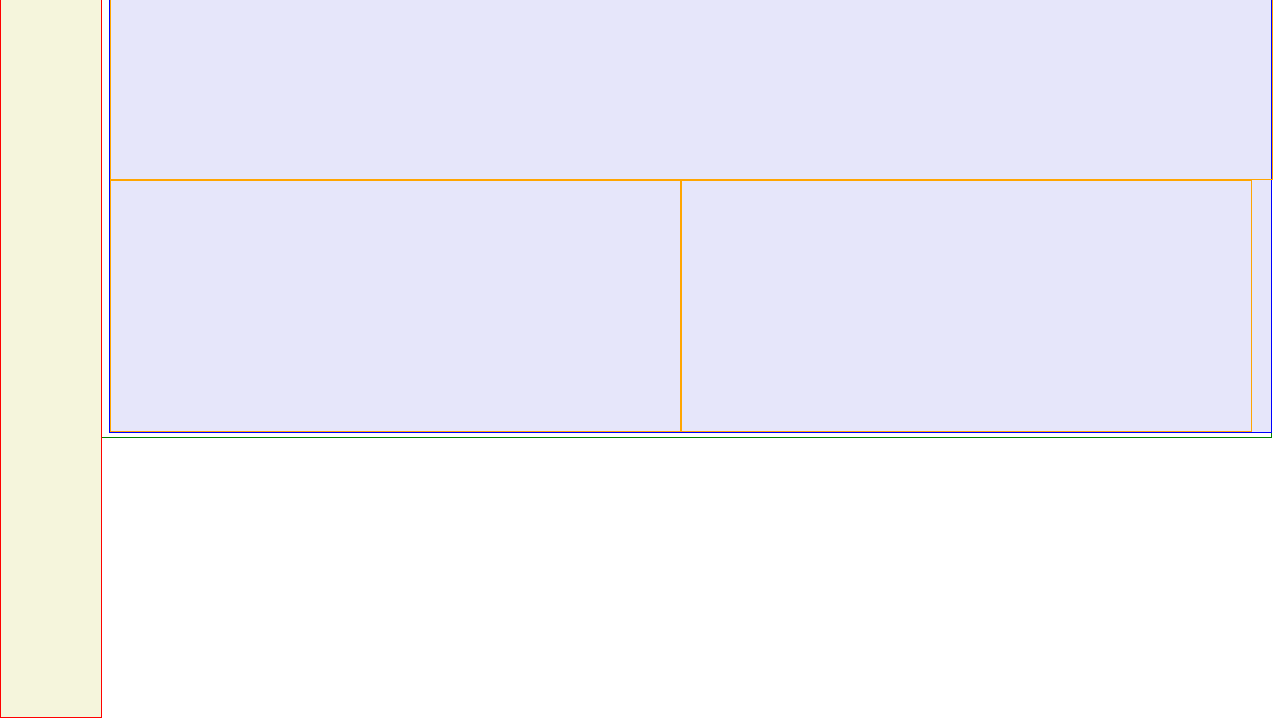
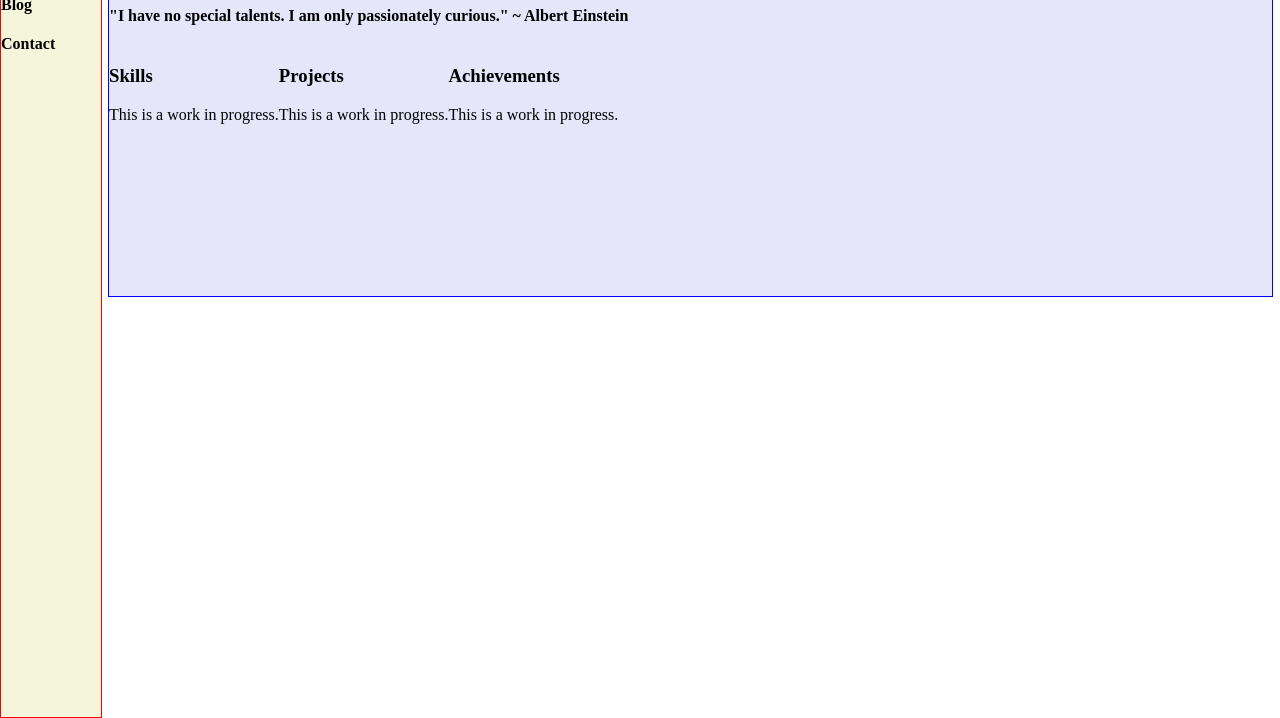
Before and after one commit to madhavidk/madhavidk.github.io, a plain HTML site: page index.html in a window 1280 px wide. Shown: the part 82-800 px from the top of the page. Drawn offline with Linux system fonts and the light colour scheme.

Commit message:
updated cntent

```diff
--- a/index.html
+++ b/index.html
@@ -7,14 +7,36 @@
 @import "style.css";
 </style>
 </head>
-<body style="border:1px green solid;">
-    <div class="sidebar">
-    	<h4>About</h4>
-    </div>
-    <div class="main">
-    	<div class="column column-top"></div>
-    	<div class="column column-bottom"></div>
-    	<div class="column column-bottom"></div>
+<body>
+    <div class="outer">
+    	<div class="wrapper">
+    		<nav class="sidebar">
+    			<img></img>
+		    	<h4>About</h4>
+		    	<h4>Blog</h4>
+		    	<h4>Contact</h4>
+		    </nav>
+		    <div class="main">
+		    	<header id="header">
+			      <h1>Madhavi Tendulkar</h1>
+			      <h4>"I have no special talents. I am only passionately curious." ~ Albert Einstein</h4>
+			    </header>
+		    	<section id="content">
+		    		<aside class="column">
+		    			<h1>Skills</h1>
+		    			<p>This is a work in progress.</p>
+		    		</aside>
+			    	<aside class="column">
+			    		<h1>Projects</h1>
+			    		<p>This is a work in progress.</p>
+			    	</aside>
+			    	<aside class="column">
+			    		<h1>Achievements</h1>
+			    		<p>This is a work in progress.</p>
+			    	</aside>
+		    	</section>
+		    </div>
+    	</div>
     </div>
 </body>
 </html>
```
